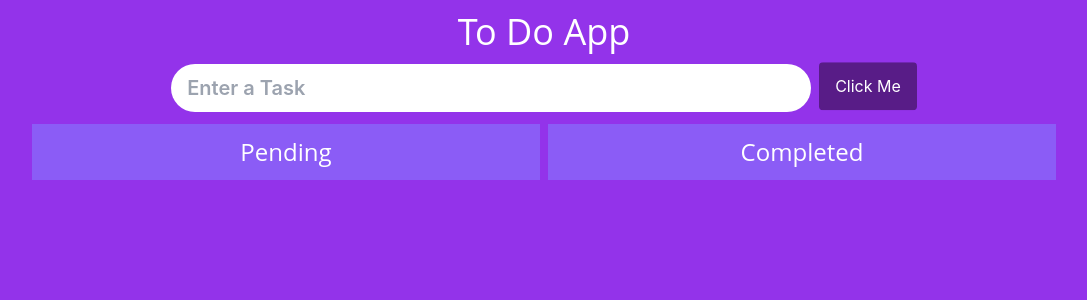
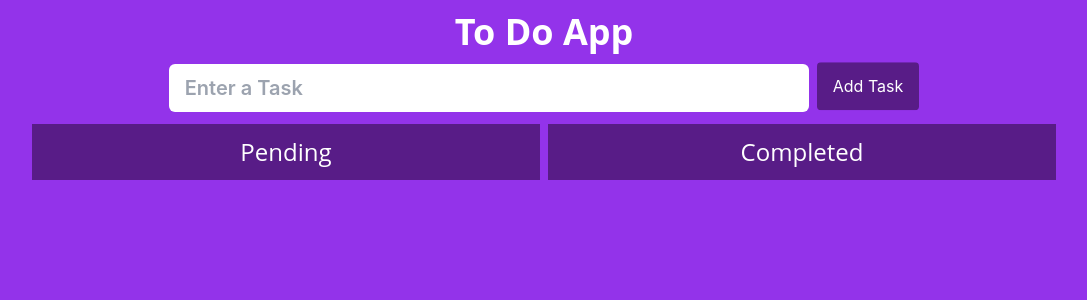
Before and after one commit to aqib123-jpg/react-typescript-todolist, a React (Create React App) app: page / in a window 1280 px wide. Shown: the top 300 px of the page, without its empty margins (96-1183 px from the left). Built offline with nearby package versions, Linux system fonts and the light colour scheme.

Commit message:
finally completed

```diff
--- a/src/components/Header.tsx
+++ b/src/components/Header.tsx
@@ -2,7 +2,7 @@ import React from 'react'
 
 const Header = () => {
   return (
-    <div className='py-3 text-center text-4xl font-body'>To Do App</div>
+    <div className='py-3 text-center text-4xl font-body font-bold'>To Do App</div>
   )
 }
 
--- a/src/components/InputBox.tsx
+++ b/src/components/InputBox.tsx
@@ -19,8 +19,8 @@ const InputBox = () => {
   return (
 
     <div className='flex gap-2 justify-center'>
-        <input type="text" className='focus:outline-none h-12 w-[50vw] rounded-full text-xl font-semibold px-4 text-black' autoFocus placeholder='Enter a Task' value={input} onChange={setInput}/>
-        <button className="px-4 py-2 bg-[#581c87] text-white rounded animate-bounce" onClick={addItem}>Click Me</button>
+        <input type="text" className='focus:outline-none h-12 w-[50vw] rounded-md text-xl font-semibold px-4 text-black' autoFocus placeholder='Enter a Task' value={input} onChange={setInput}/>
+        <button className="px-4 py-2 bg-[#581c87] text-white rounded animate-bounce" onClick={addItem}>Add Task</button>
     </div>
   )
 }
--- a/src/components/OnGoing.tsx
+++ b/src/components/OnGoing.tsx
@@ -48,11 +48,11 @@ const OnGoing: React.FC = () => {
         <div className="flex w-[100vw] justify-center my-3">
             <div className="w-[80vw] grid md:grid-cols-2 grid-cols-1 gap-2">
                 <div>
-                  <h1 className="bg-[#8b5cf6] py-3 text-center text-2xl font-body">Pending</h1>
+                  <h1 className="bg-[#581c87] py-3 text-center text-2xl font-body">Pending</h1>
                   {arr.map((data, index) => (
                       <h1
                           key={index}
-                          className="bg-[#581c87] my-2 h-12 flex items-center px-2 cursor-grab"
+                          className="bg-[#8b5cf6]  my-2 h-12 flex items-center px-2 cursor-grab"
                           draggable
                           onDragStart={(e) => draggingStart(e, index)}
                       >
@@ -78,9 +78,9 @@ const OnGoing: React.FC = () => {
                   ))}
               </div>
               <div onDragOver={(e) => dragOver(e)} onDrop={(e) => dropOver(e)} className="min-h-[70vh]">
-                  <h1 className="bg-[#8b5cf6] py-3 text-center text-2xl font-body">Completed</h1>
+                  <h1 className="bg-[#581c87] py-3 text-center text-2xl font-body">Completed</h1>
                   {completedArr.map((data, index) => (
-                      <h1 key={index} className="bg-[#581c87] my-2 h-12 flex items-center px-2">
+                      <h1 key={index} className="bg-[#8b5cf6]  my-2 h-12 flex items-center px-2">
                           <span className="font-handwriting break-words overflow-hidden w-4/5">
                               {data}
                           </span>
```
